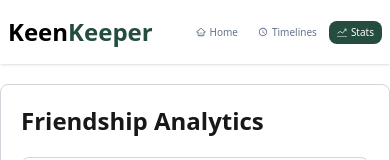
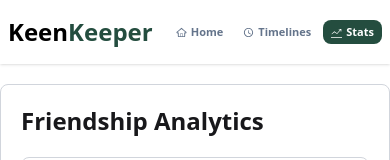
Before and after one commit to anikh174/KeenKeeper, a Next.js app: page /stats in a window 390 px wide. Shown: the top 160 px of the page. Built offline with nearby package versions, Linux system fonts and the light colour scheme.

Commit message:
fix navbar issue

```diff
--- a/src/components/shared/Navbar/Navbar.jsx
+++ b/src/components/shared/Navbar/Navbar.jsx
@@ -33,7 +33,7 @@ const Navbar = () => {
         <div>
             <ul className="flex gap-1 md:gap-3 items-center">
                 {navItems.map((item, ind)=>
-                  <MyLink key={ind} href={item.path}><div className="flex gap-1 items-center text-[10px] md:text-lg">{item.icon}{item.text}</div></MyLink>
+                  <MyLink key={ind} href={item.path}><div className="flex gap-1 items-center text-[11px] font-bold md:text-lg">{item.icon}{item.text}</div></MyLink>
                 )}
             </ul>
         </div>
```
